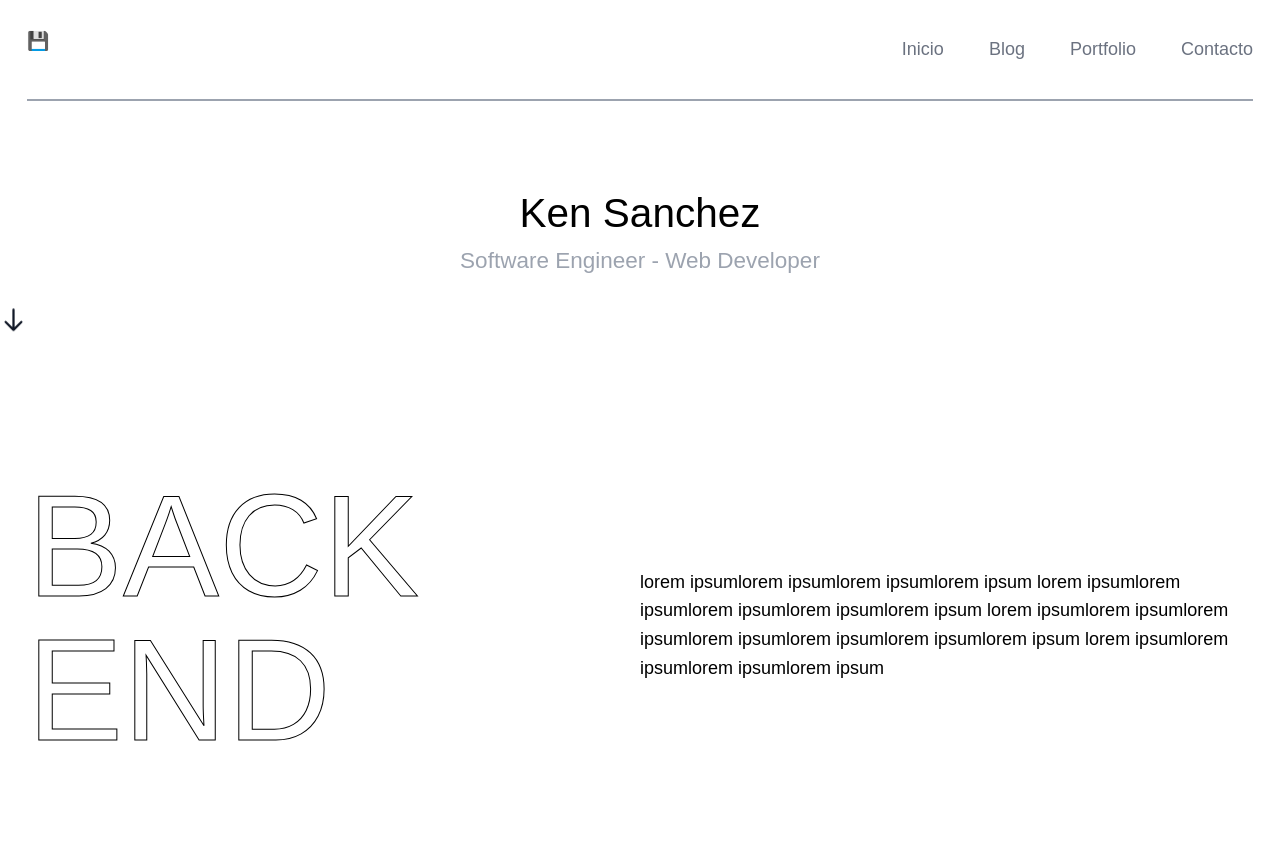
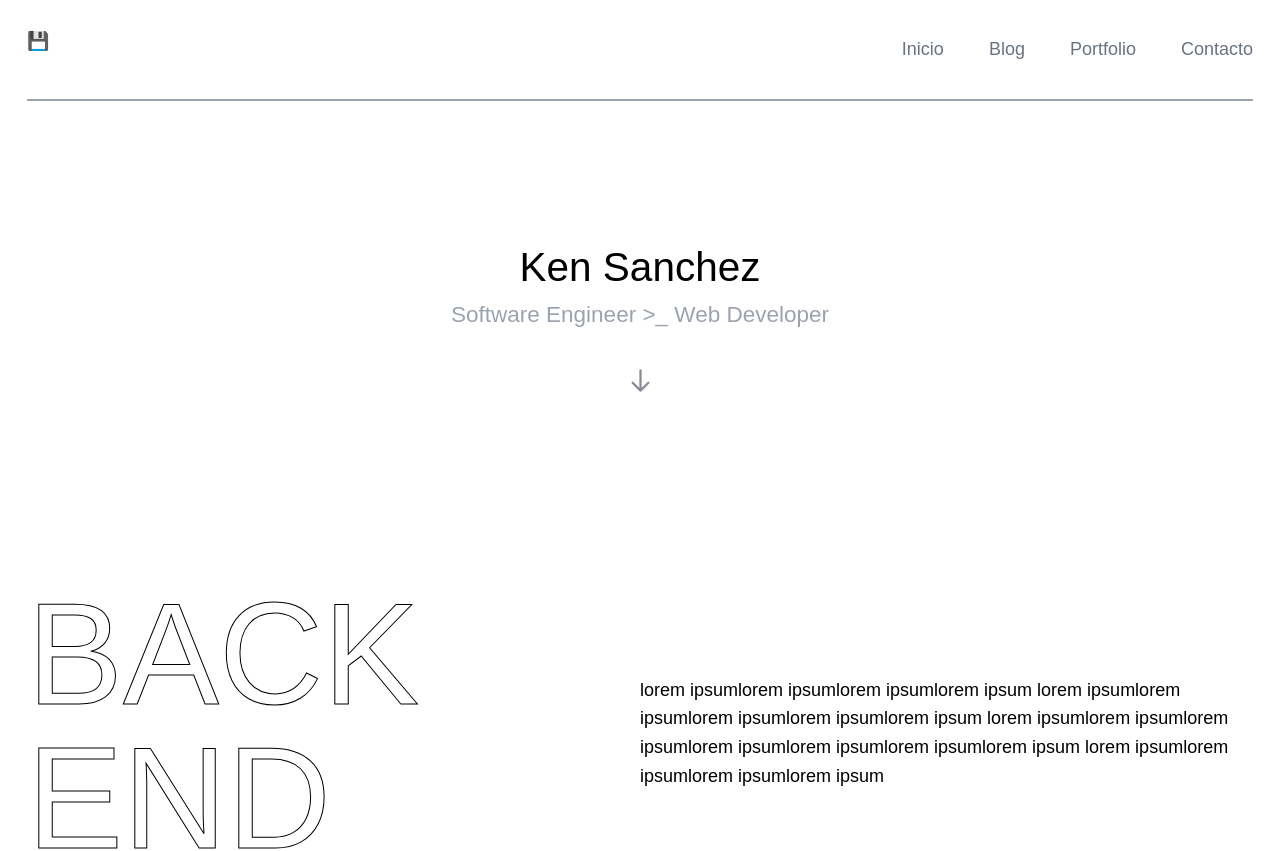
Before and after one commit to createdbyken/kenblog, a Next.js app: page / in a window 1280 px wide. Shown: the top 851 px of the page. Built offline with nearby package versions, Linux system fonts and the light colour scheme.

Commit message:
added more padding to hero

```diff
--- a/components/Hero.js
+++ b/components/Hero.js
@@ -1,18 +1,20 @@
 export default function Hero({portfolio}){
     return(
-        <div className="py-20 hero-stn_12">
+        <div className="py-32 hero-stn_12">
             <div className="container mx-auto px-6 text-center">
                 <h2 className="text-4xl mb-2 black-white l-font_ppns">
                     Ken Sanchez
                 </h2>
                 <h5 className="text-xl mb-8 text-gray-400">
-                    Software Engineer - Web Developer
+                    Software Engineer >_ Web Developer
                 </h5>
             </div>
-            <div class="flex items-center ">
-                <svg className="animate-bounce w-6 h-6 text-gray-900" fill="none" stroke-linecap="round" stroke-linejoin="round" stroke-width="2" viewBox="0 0 24 24" stroke="currentColor">
-                    <path d="M19 14l-7 7m0 0l-7-7m7 7V3"></path>
-                </svg>
+            <div className="grid justify-items-center">
+                <div>
+                    <svg className="animate-pulse w-6 h-6 text-gray-900" fill="none" strokeLinecap="round" strokeLinejoin="round" strokeWidth="2" viewBox="0 0 24 24" stroke="currentColor">
+                        <path d="M19 14l-7 7m0 0l-7-7m7 7V3"></path>
+                    </svg>
+                </div>
             </div>
         </div>
     )
```
